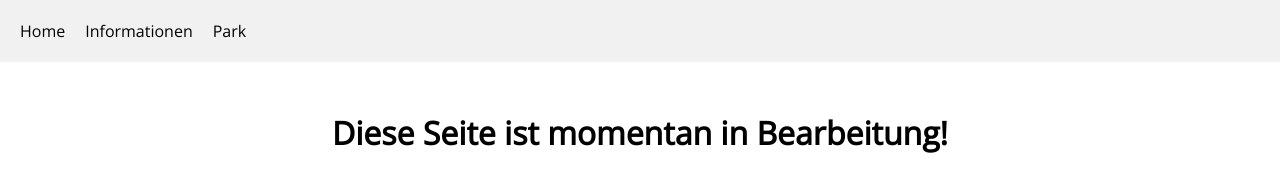
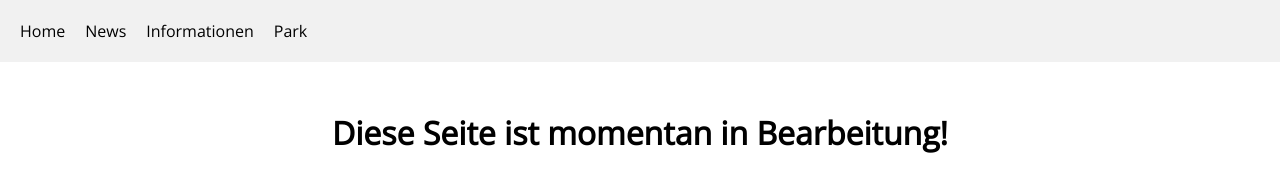
Before and after one commit to Dreamtopolis/team, a plain HTML site: page index.html in a window 1280 px wide. Drawn offline with nearby package versions, Linux system fonts and the light colour scheme.

Commit message:
Update index.html

```diff
--- a/index.html
+++ b/index.html
@@ -100,6 +100,7 @@
 
     <ul>
       <li><a href="https://dreamtopolis.github.io/home/">Home</a></li>
+      <li><a href="https://dreamtopolis.github.io/news/">News</a></li>
       <li>
         <span>Informationen</span>
         <div class="dropdown-trigger"></div>
```
